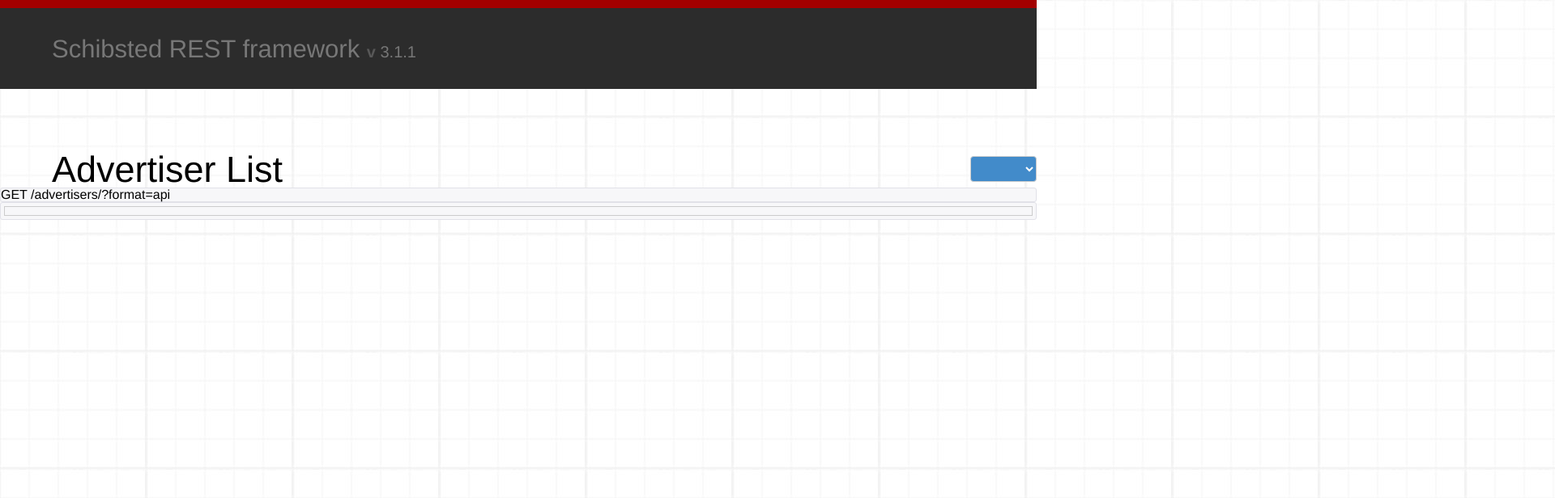
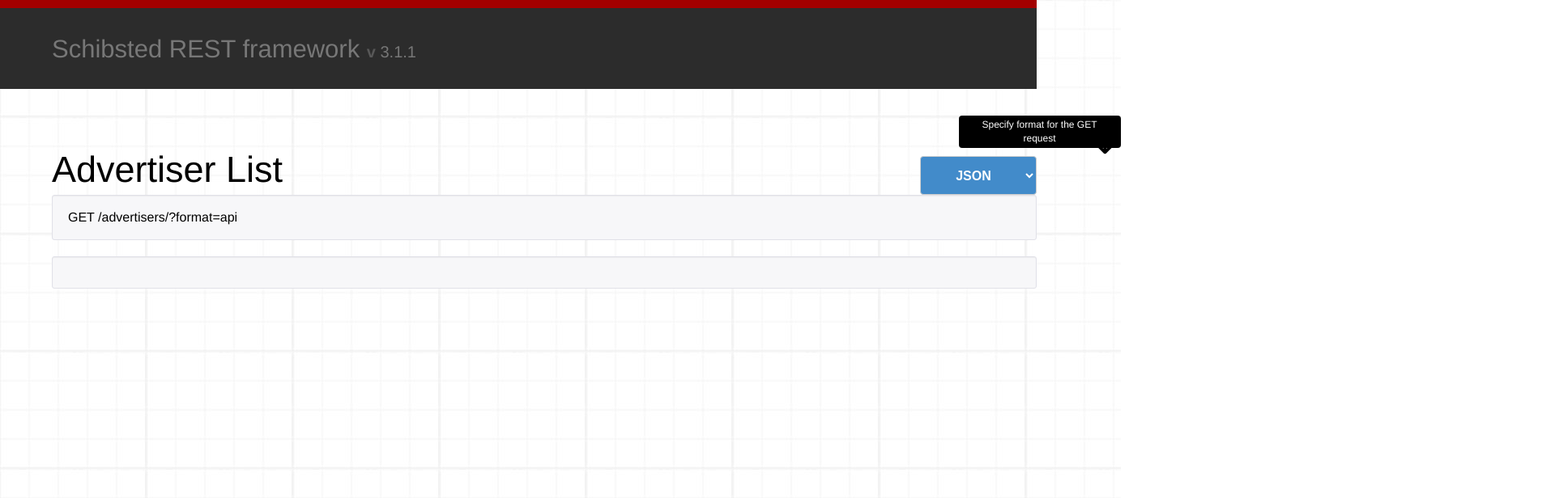
Before and after one commit to jesusalc/advertisers, a website: page public/index.html in a window 1280 px wide. Shown: the top 616 px of the page at 81% size, 1920 px wide, since content can reach past the window. Drawn offline with Linux system fonts and the light colour scheme.

Commit message:
finished a simple working copy

```diff
--- a/public/index.html
+++ b/public/index.html
@@ -53,18 +53,18 @@
         </select>
 
         <div class="tooltip top float-xs-right" >
-            <div class="tooltip-arrow"></div>
+            <div class="tooltip-arrow">&#x21E3;</div>
             <div class="tooltip-inner">Specify format for the GET request</div>
         </div>
 
 
     </div>
 
-    <div id="requestget">
+    <div id="requestget" class="well">
         <span id="requesttype">GET</span>
         <span id="requesturl">/advertisers/?format=api</span>
     </div>
-    <div id="response">
+    <div id="response" class="well">
         <div id="responseheader"></div>
         <div id="responsebody">
             <pre id="responsebodypre"></pre>
--- a/public/styles.scss
+++ b/public/styles.scss
@@ -80,6 +80,11 @@
   text-decoration: none;
 }
 
+pre {
+  outline: 0px!important;
+  padding: 0px!important;
+  margin: 0px!important;
+}
 @mixin top-border($height) {
     top: 0;
     font-family: $font-stack;
@@ -112,8 +117,8 @@
 
 .btn {
   display: inline-block;
-  font-weight: 400;
-  line-height: 1.25;
+  font-weight: 900;
+  line-height: 7.25;
   text-align: center;
   white-space: nowrap;
   vertical-align: middle;
@@ -126,8 +131,9 @@
   padding: .5rem 1rem;
   font-size: 1rem;
   border-radius: .25rem;
-  height: 2rem;
-  width: 5rem;
+  height: 3rem;
+  width: 9rem;
+  padding: 0;
 }
 .btn-secondary {
   color: #373a3c;
@@ -195,17 +201,32 @@
 
 .tooltip-arrow {
   position: absolute;
-  width: 0;
-  height: 0;
+  width: 1px;
+  height: 1px;
   border-color: transparent;
   border-style: solid;
+  font-size: 45px;
+  vertical-align: middle;
+  padding-left: 162px;
 }
 
 .tooltip {
-  top: 50px;
-  left: 50px;
+  top: 23px;
   display: block;
+  left: 22%;
 }
+
+.well {
+  min-height: 20px;
+  padding: 19px;
+  margin-bottom: 20px;
+  background-color: #f5f5f5;
+  border: 1px solid #e3e3e3;
+  border-radius: 4px;
+  -webkit-box-shadow: inset 0 1px 1px rgba(0,0,0,.05);
+  box-shadow: inset 0 1px 1px rgba(0,0,0,.05);
+}
+
 
 #red_line {
     @include top-border(10px);
@@ -249,10 +270,10 @@
 
 
 #workarea {
+  padding-left: 5%;
   #title {
     font-family: $font-stack;
     font-size: 45px;
-    padding-left: 5%;
     margin-top: 77px;
   }
   label {
@@ -285,7 +306,6 @@
     border-radius: 4px;
   }
   #formatselector {
-    padding-left: 5%;
     margin-top: 83px;
     background-color: #428bca;
     color: #ffffff;
```
Also changed, not shown: public/styles.css.
